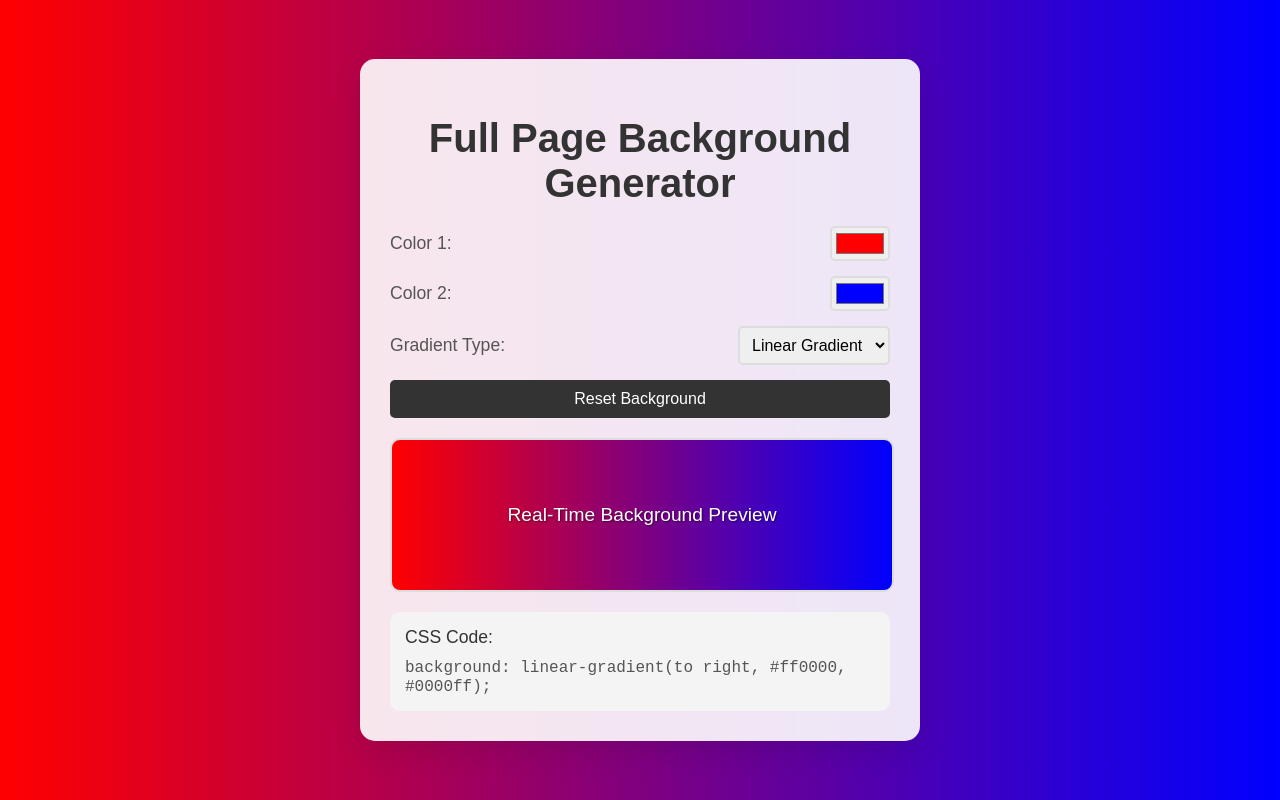
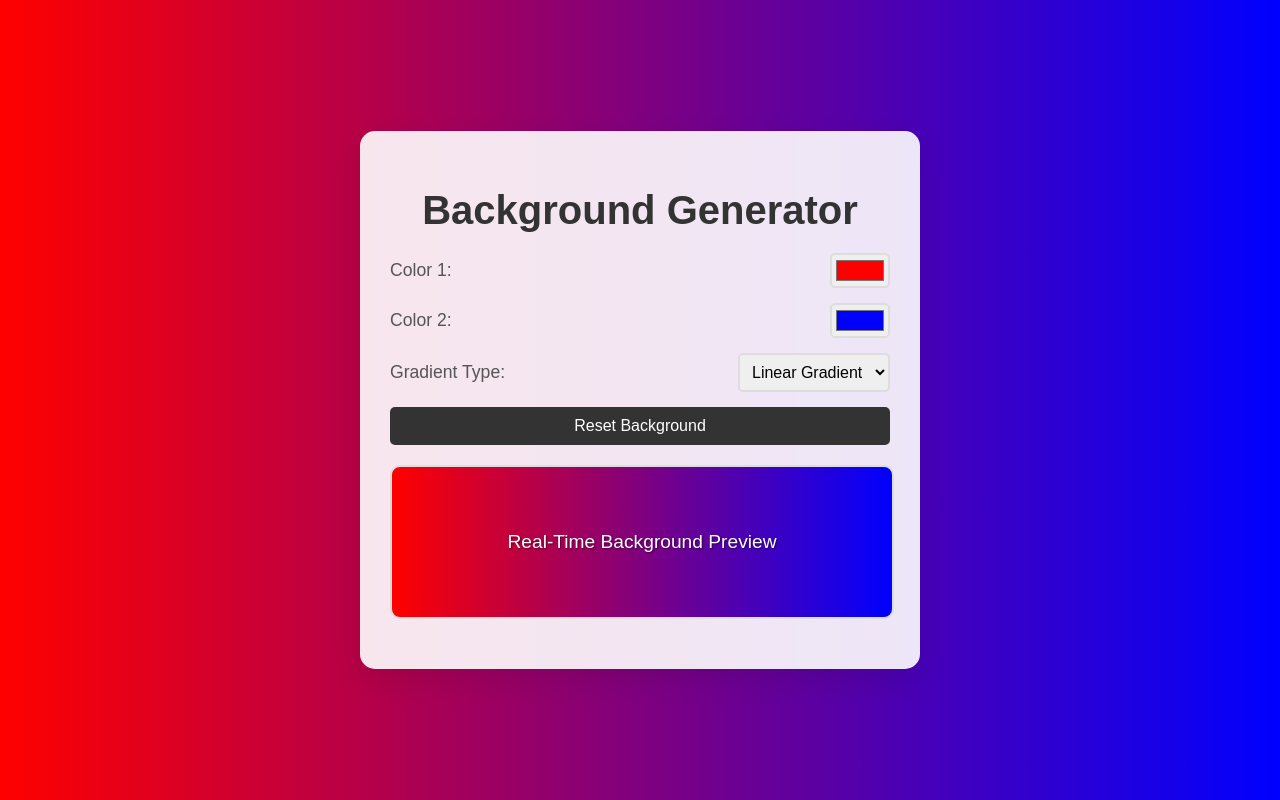
Before and after one commit to HELIXalpha20/CodeClauseInternship_BackgroundGenerator, a plain HTML site: page index.html in a window 1280 px wide. Drawn offline with Linux system fonts and the light colour scheme.

Commit message:
Updated index.html, script.js, styles.css, and added output screenshot

```diff
--- a/index.html
+++ b/index.html
@@ -3,12 +3,12 @@
 <head>
   <meta charset="UTF-8">
   <meta name="viewport" content="width=device-width, initial-scale=1.0">
-  <title>Full Page Background Generator</title>
+  <title>Background Generator</title>
   <link rel="stylesheet" href="styles.css">
 </head>
 <body>
   <div class="container">
-    <h1>Full Page Background Generator</h1>
+    <h1>Background Generator</h1>
     <div class="controls">
       <div class="color-picker">
         <label for="color1">Color 1:</label>
@@ -30,10 +30,6 @@
     <div class="preview" id="preview">
       <p>Real-Time Background Preview</p>
     </div>
-    <div class="css-code-container">
-      <p>CSS Code:</p>
-      <code id="cssCode">background: linear-gradient(to right, #ff0000, #0000ff);</code>
-    </div>
   </div>
   <script src="script.js"></script>
 </body>
--- a/script.js
+++ b/script.js
@@ -23,9 +23,6 @@ function updateBackground() {
   // Update the entire page background and preview box
   document.body.style.background = gradient;
   preview.style.background = gradient;
-
-  // Update the CSS code display
-  cssCode.textContent = `background: ${gradient};`;
 }
 
 // Reset to default background
--- a/styles.css
+++ b/styles.css
@@ -92,13 +92,6 @@ select {
   background: rgba(255, 255, 255, 0.2);
 }
 
-.css-code-container {
-  background: #f4f4f4;
-  padding: 15px;
-  border-radius: 10px;
-  text-align: left;
-}
-
 .css-code-container p {
   margin: 0 0 10px 0;
   font-size: 1.1rem;
```
Also changed, not shown: output_ss/BG_SS.png (added).
